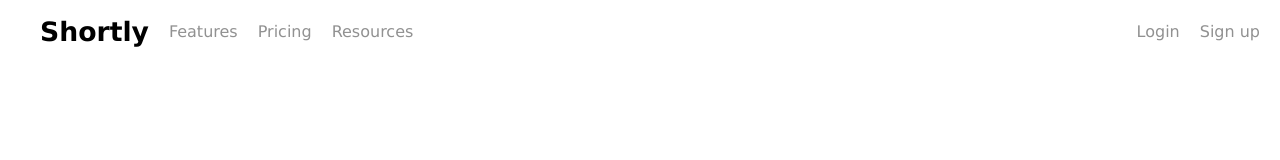
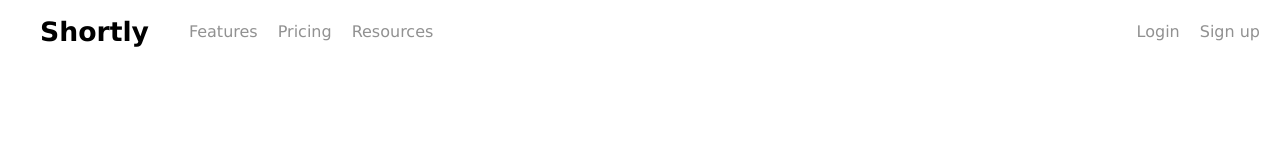
Before and after one commit to Brian-Machiestay/url-shortening, a React (Create React App) app in the folder client-side/: page / in a window 1280 px wide. Shown: the top 160 px of the page. Built offline with nearby package versions, Linux system fonts and the light colour scheme; the HTML template or start-up script is replaced by a standard one.

Commit message:
complete header styling mvp

```diff
--- a/client-side/src/components/header.jsx
+++ b/client-side/src/components/header.jsx
@@ -4,12 +4,12 @@ function HeaderComponent() {
     return (
     <div className="header">
         <ul className="nav">
-            <li className="logo">Shortly</li>
-            <li>Features</li>
-            <li>Pricing</li>
-            <li>Resources</li>
-            <li className="login">Login</li>
-            <li className="signup">Sign up</li>
+            <a href="#"><li className="logo">Shortly</li></a>
+            <a href="#"><li>Features</li></a>
+            <a href="#"><li>Pricing</li></a>
+            <a href="#"><li>Resources</li></a>
+            <a href="#"  className="login"><li>Login</li></a>
+            <a href="#"><li className="signup">Sign up</li></a>
         </ul>
     </div>
     )
--- a/client-side/src/styles/header.css
+++ b/client-side/src/styles/header.css
@@ -1,16 +1,23 @@
 /* styles for the header component */
+a {
+    text-decoration: none;
+}
 
 .nav {
     display: flex;
     align-items: center;
 }
 li {
-    text-decoration: none;
     list-style: none;
     margin-right: 20px;
     font-family:Verdana, Geneva, Tahoma, sans-serif;
     color: rgb(145, 145, 145)
 }
+
+li:hover {
+    color: black;
+}
+
 
 .login {
     margin-left: auto;
@@ -20,4 +27,5 @@ li {
     font-weight: bold;
     font-size: 20pt;
     color: black;
+    margin-right: 40px;
 }
```
